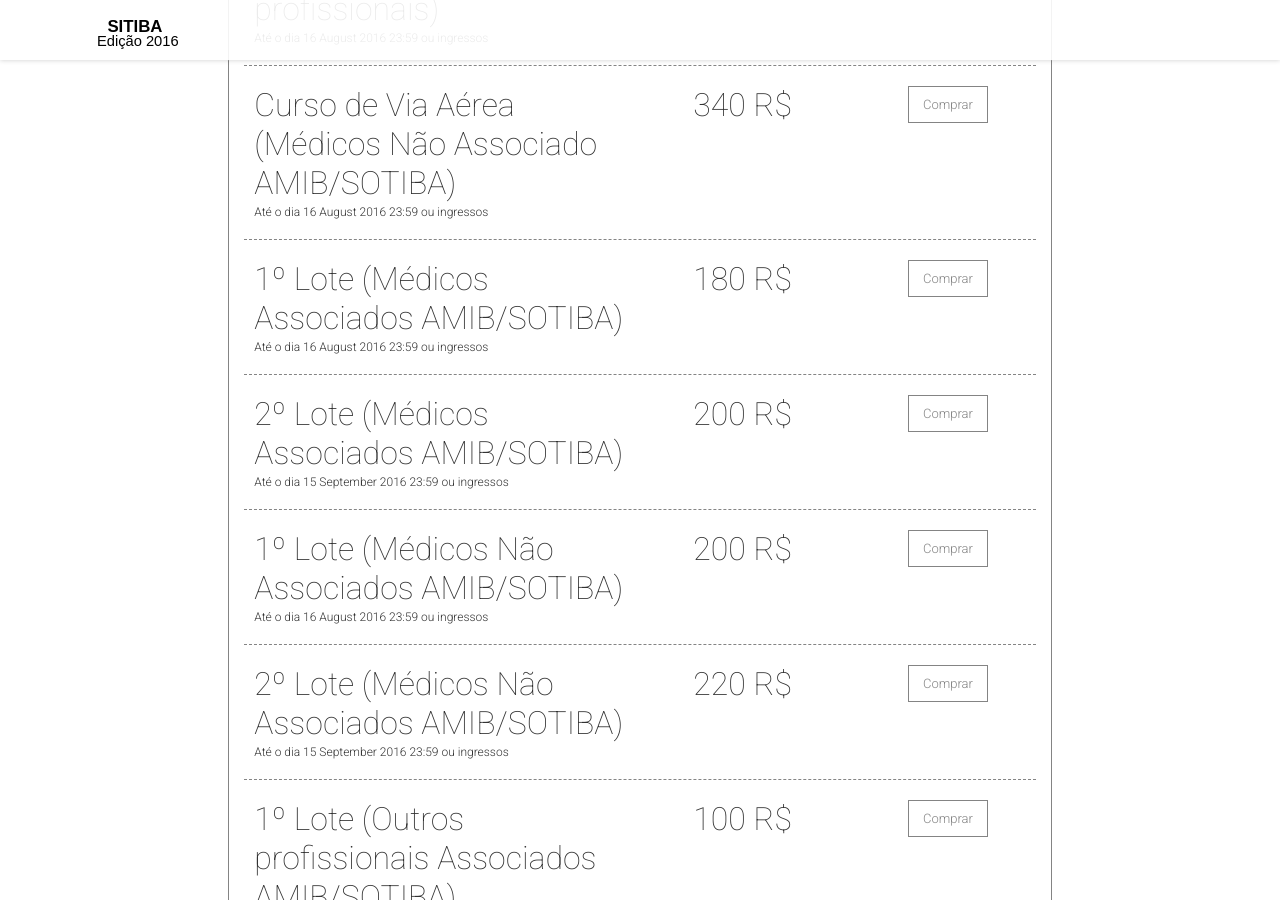
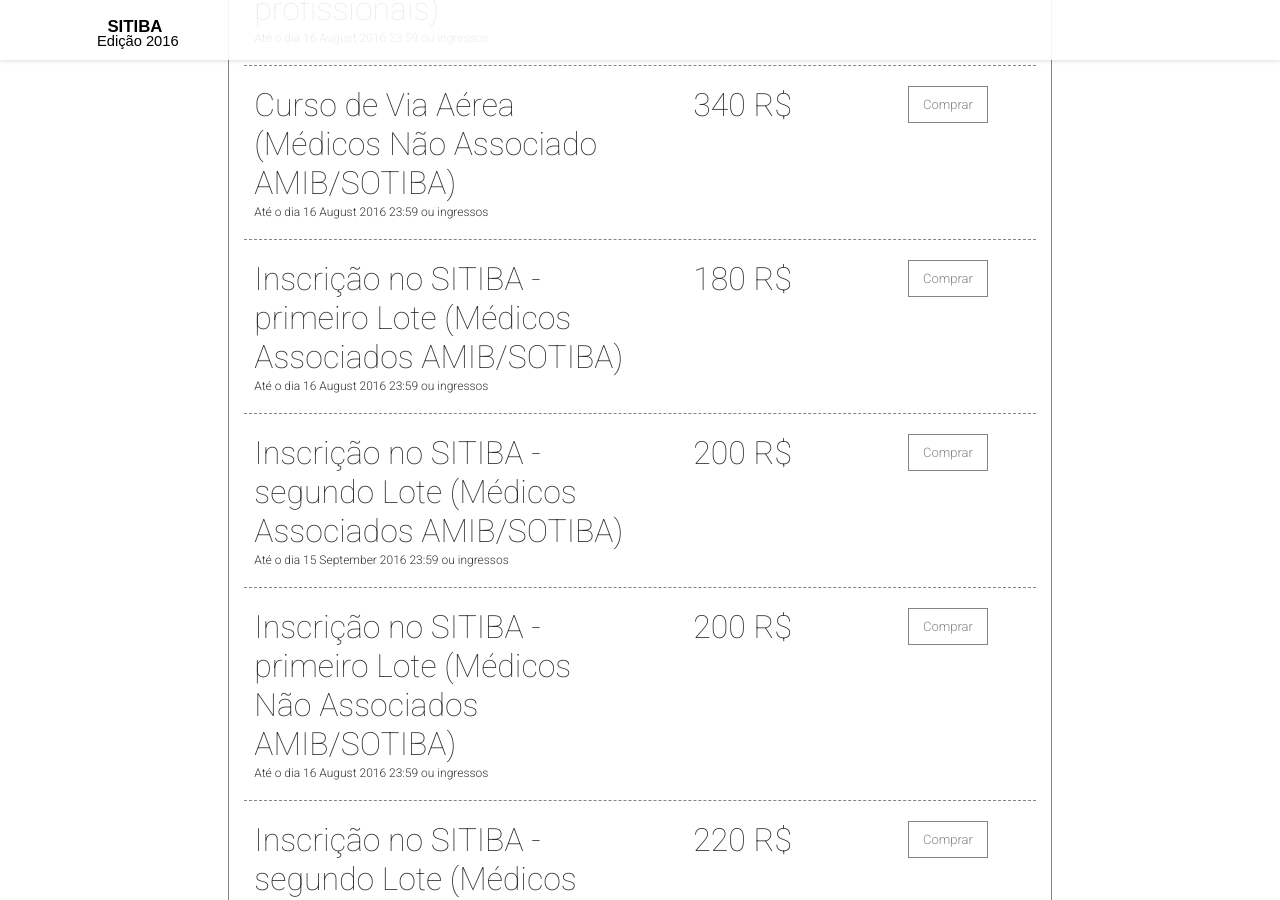
Before and after one commit to ricardotassio/ricardotassio.github.io, a Jekyll site: the page built from index.html, in a window 1280 px wide and 900 px high, scrolled down 11719 px. Built offline with Jekyll 4.4.1, drawn with Linux system fonts in a browser that asks for light colours; nearby versions of some CDN libraries; library files that are not in the unit come from our copies; a script that is not in the unit is left out; comment, search, counter and statistics services are not loaded; some of the changed text lies outside the part shown.

Commit message:
Correção dos Lotes

```diff
--- a/_config.yml
+++ b/_config.yml
@@ -160,7 +160,7 @@
   validFrom: "2016-07-28T10:00"
   validThrough: "2016-08-16T23:59"
  -
-  name: "1º Lote (Médicos Associados AMIB/SOTIBA)"
+  name: "Inscrição no SITIBA - primeiro Lote (Médicos Associados AMIB/SOTIBA)"
   price: "180"
   priceCurrency: "R$"
   ticketsNumber: ""
@@ -171,7 +171,7 @@
   validFrom: "2016-07-28T10:00"
   validThrough: "2016-08-16T23:59"
  -
-  name: "2º Lote (Médicos Associados AMIB/SOTIBA)"
+  name: "Inscrição no SITIBA - segundo Lote (Médicos Associados AMIB/SOTIBA)"
   price: "200"
   priceCurrency: "R$"
   ticketsNumber: ""
@@ -182,7 +182,7 @@
   validFrom: "2016-08-17T10:00"
   validThrough: "2016-09-15T23:59"
  -
-  name: "1º Lote (Médicos Não Associados AMIB/SOTIBA)"
+  name: "Inscrição no SITIBA - primeiro Lote (Médicos Não Associados AMIB/SOTIBA)"
   price: "200"
   priceCurrency: "R$"
   ticketsNumber: ""
@@ -193,7 +193,7 @@
   validFrom: "2016-07-28T10:00"
   validThrough: "2016-08-16T23:59"
  -
-  name: "2º Lote (Médicos Não Associados AMIB/SOTIBA)"
+  name: "Inscrição no SITIBA - segundo Lote (Médicos Não Associados AMIB/SOTIBA)"
   price: "220"
   priceCurrency: "R$"
   ticketsNumber: ""
@@ -204,7 +204,7 @@
   validFrom: "2016-08-17T10:00"
   validThrough: "2016-09-15T23:59"
  -
-  name: "1º Lote (Outros profissionais Associados AMIB/SOTIBA)"
+  name: "Inscrição no SITIBA - primeiro Lote (Outros profissionais Associados AMIB/SOTIBA)"
   price: "100"
   priceCurrency: "R$"
   ticketsNumber: ""
@@ -215,7 +215,7 @@
   validFrom: "2016-07-28T10:00"
   validThrough: "2016-08-16T23:59"
  -
-  name: "2º Lote (Outros Profissionais Associado AMIB/SOTIBA)"
+  name: "Inscrição no SITIBA - segundo Lote (Outros Profissionais Associado AMIB/SOTIBA)"
   price: "120"
   priceCurrency: "R$"
   ticketsNumber: ""
@@ -226,7 +226,7 @@
   validFrom: "2016-08-17T10:00"
   validThrough: "2016-09-15T23:59"
  -
-  name: "1º Lote (Outros Profissionais Não Associado AMIB/SOTIBA )"
+  name: "Inscrição no SITIBA - primeiro Lote (Outros Profissionais Não Associado AMIB/SOTIBA )"
   price: "120"
   priceCurrency: "R$"
   ticketsNumber: ""
@@ -237,7 +237,7 @@
   validFrom: "2016-07-28T10:00"
   validThrough: "2016-08-16T23:59"
  -
-  name: "2º Lote (Outros Profissionais Não Associado AMIB/SOTIBA)"
+  name: "Inscrição no SITIBA - segundo Lote (Outros Profissionais Não Associado AMIB/SOTIBA)"
   price: "140"
   priceCurrency: "R$"
   ticketsNumber: ""
@@ -248,7 +248,7 @@
   validFrom: "2016-08-17T10:00"
   validThrough: "2016-09-15T23:59"
  -
-  name: "1º Lote (Estudante)"
+  name: "Inscrição no SITIBA - primeiro Lote (Estudante)"
   price: "80"
   priceCurrency: "R$"
   ticketsNumber: ""
@@ -259,7 +259,7 @@
   validFrom: "2016-07-28T10:00"
   validThrough: "2016-08-16T23:59"
  -
-  name: "2º Lote (Estudante)"
+  name: "Inscrição no SITIBA - segundo Lote (Estudante)"
   price: "100"
   priceCurrency: "R$"
   ticketsNumber: ""
--- a/_data/speakers.yml
+++ b/_data/speakers.yml
@@ -10,8 +10,8 @@
   rockstar: true
 -
   id: 5
-  name: "Marcos Barojas"
-  surname: "Teles"
+  name: "Marcos"
+  surname: "Barojas"
   # company: ""
   title: "Especialista em Cardiologia pela SBC"
   bio: "Vice Coordenador UCO Hospital Português Instrutor ACLS e TECA A e SAVIC.                       Med assist Amb IC - Hospital Santa Isabel
```
Also changed, not shown: 10 other files.
